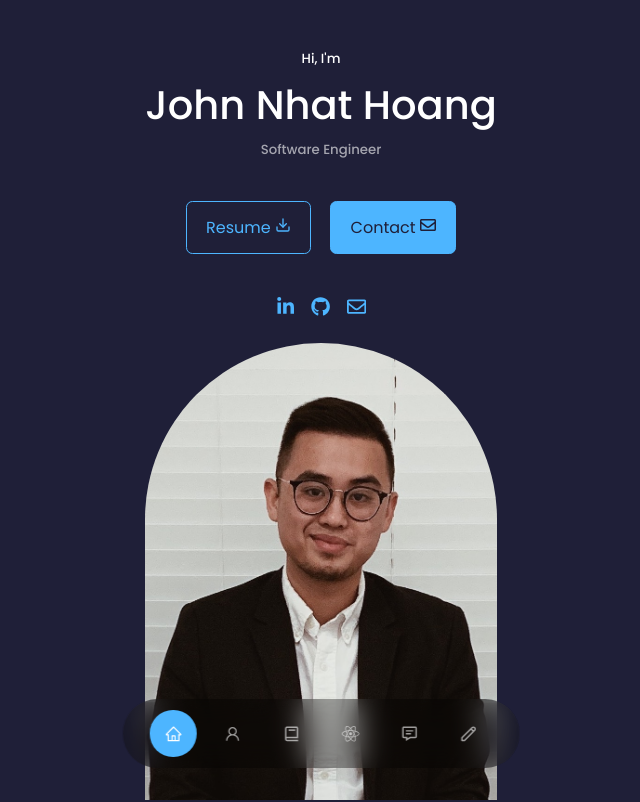
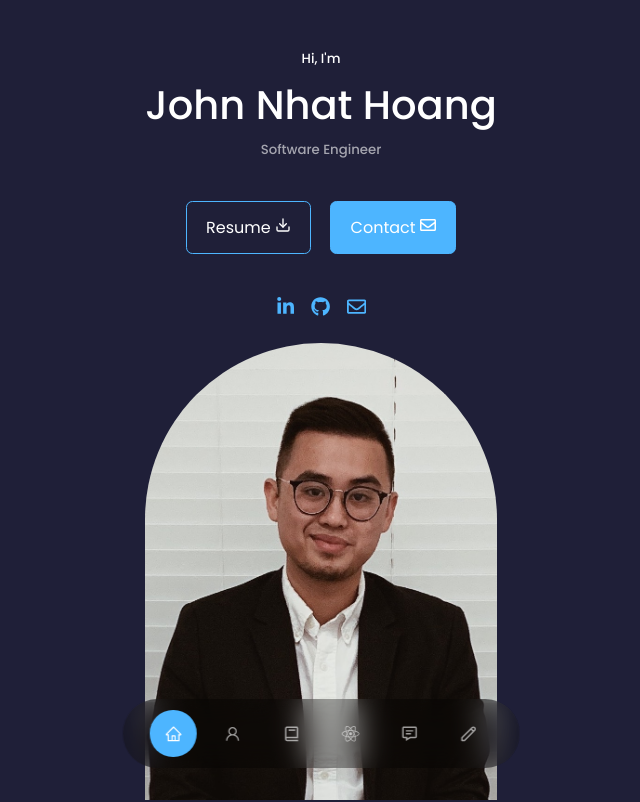
Before and after one commit to nhoang1122/ReactPortfolio, a React (Create React App) app: page / in a window 1280 px wide. Shown: the top 802 px of the page, without its empty margins (319-959 px from the left). Built offline with nearby package versions, Linux system fonts and the light colour scheme.

Commit message:
Edited Color Scheme and Testimonial

```diff
--- a/src/Components/Contact/Contact.jsx
+++ b/src/Components/Contact/Contact.jsx
@@ -4,7 +4,7 @@ import './contact.css'
 import {MdOutlineEmail} from 'react-icons/md'
 import {AiOutlineLinkedin} from 'react-icons/ai'
 import {CgFileDocument} from 'react-icons/cg'
-
+import {FiMessageCircle} from 'react-icons/fi'
 
 import { useRef } from 'react';
 import emailjs from 'emailjs-com'
@@ -51,7 +51,7 @@ const Contact = () => {
           <input type="text" name='name' placeholder='Your Full Name' required />
           <input type="email" name='email' placeholder='Your E-Mail' required />
           <textarea name="message" placeholder='Your Message' rows="7" required></textarea>
-          <button type='submit' className='btn btn-primary'>Send Message</button>
+          <button type='submit' className='btn btn-primary '>Send Message <FiMessageCircle /></button>
         </form>
       </div>
     </section>
--- a/src/Components/Contact/contact.css
+++ b/src/Components/Contact/contact.css
@@ -1,3 +1,6 @@
+@import url('https://fonts.googleapis.com/css2?family=Poppins:wght@300;400;500;600&display=swap');
+
+
 .container.contact__container {
     width: 58%;
     display: grid;
@@ -42,6 +45,7 @@ form {
     display: flex;
     flex-direction: column;
     gap: 1.2rem;
+    font-family: 'Poppins', sans-serif;
 }
 
 input, textarea {
--- a/src/Components/Testimonials/Testimonials.jsx
+++ b/src/Components/Testimonials/Testimonials.jsx
@@ -2,6 +2,7 @@ import React from "react";
 import "./testimonials.css";
 import Andrew from "../../Assets/AndrewSmith.jpg";
 import Lukas from "../../Assets/Lukas.jpg";
+import Freddy from '../../Assets/FreddyS.webp'
 
 // import Swiper core and required modules
 import { Pagination } from "swiper";
@@ -25,6 +26,12 @@ const data = [
     name: "Lukas Nesittka",
     review:
       "Nhat is a brilliant, up-and-coming software engineer. He’s got an incredible work ethic, curious mind, and beams with a go-getter attitude. Don’t sleep on this developer. Friendly, and personable, he’s the star of your dream team.",
+  },
+  {
+    avatar: Freddy,
+    name: "Freddy Sandoval",
+    review:
+      "Working with John was truly a pleasure. He is a very intelligent and driven individual who loves to learn. John not only brings fresh ideas but also positivity to the team. If given the chance I would love to work with him again!",
   },
 ];
 
--- a/src/index.css
+++ b/src/index.css
@@ -95,7 +95,7 @@ a:hover {
 .btn {
   width: max-content;
   display: inline-block;
-  color: var(--color-primary);
+  color: var(--color-white);
   padding: 0.75rem 1.2rem;
   border-radius: 0.4rem;
   cursor: pointer;
@@ -111,7 +111,7 @@ a:hover {
 
 .btn-primary {
   background: var(--color-primary);
-  color: var(--color-bg);
+  color: var(--color-white);
 }
 
 img {
```
Also changed, not shown: src/Assets/FreddyS.webp (added).
